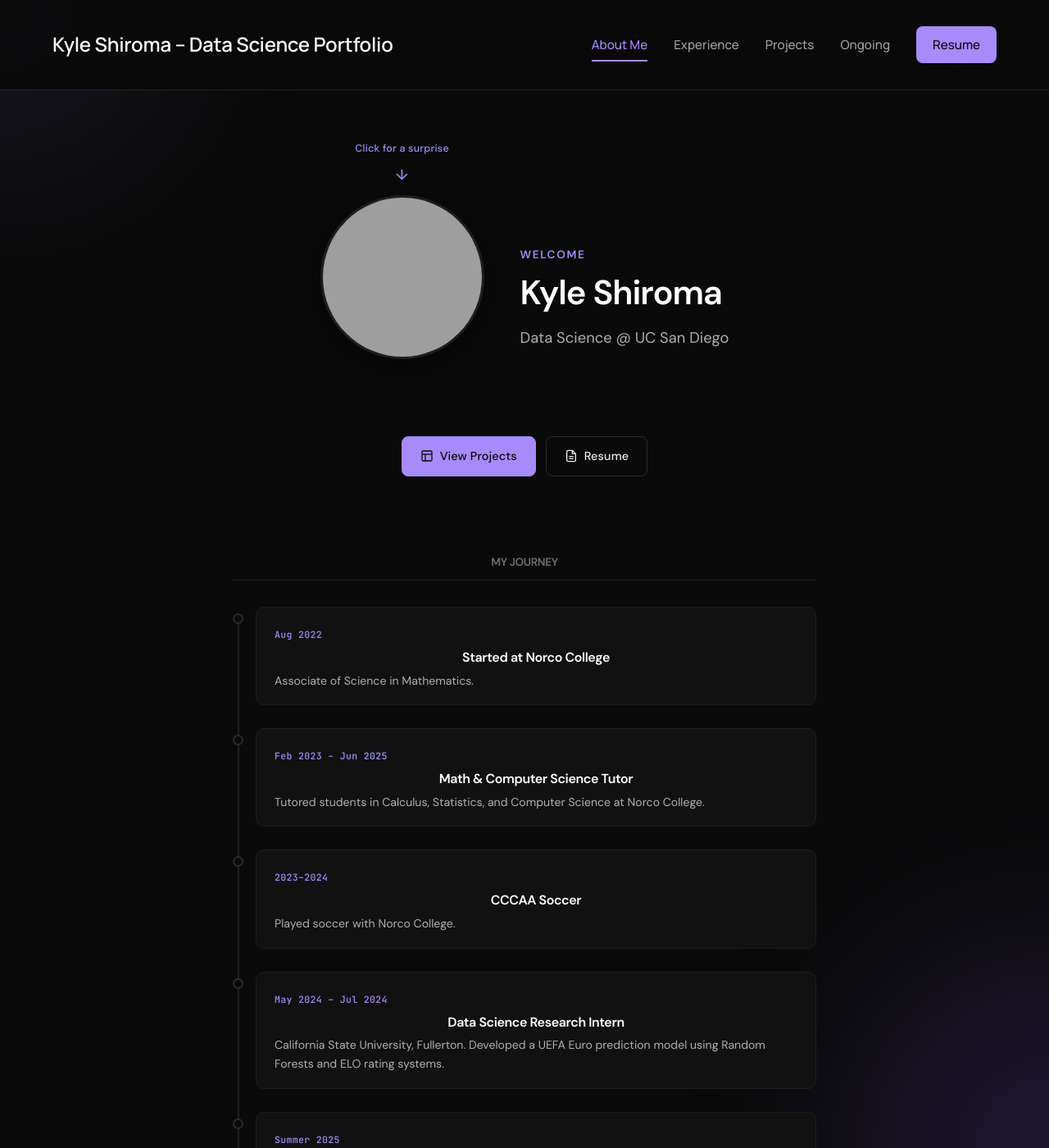
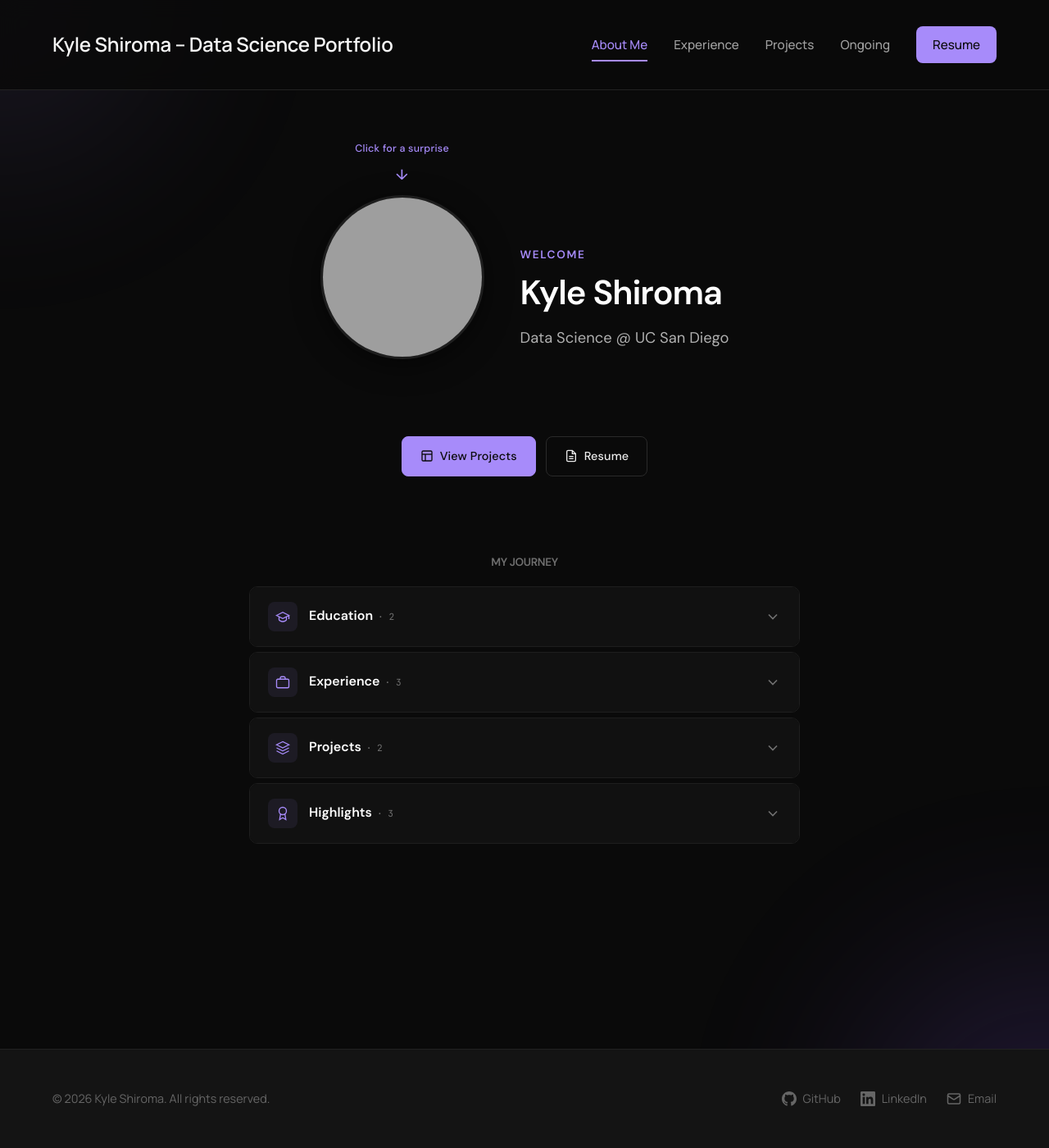
Before and after one commit to k-shiroma-code/k-shiroma-code.github.io, a Jekyll site: the page built from index.md, in a window 1280 px wide and 1400 px high. Shown: the whole window at 82% size. Built offline with Jekyll 4.4.1, drawn with Linux system fonts in a browser that asks for light colours; some web fonts are replaced; some of the changed text lies outside the part shown; grey boxes are pictures that could not be loaded.

Commit message:
Update index.md

```diff
--- a/index.md
+++ b/index.md
@@ -21,7 +21,7 @@ permalink: /
   font-family: 'DM Sans', -apple-system, BlinkMacSystemFont, sans-serif;
   color: var(--text-primary);
   line-height: 1.75;
-  max-width: 760px;
+  max-width: 720px;
   margin: 0 auto;
   padding: 0 24px;
 }
@@ -35,7 +35,7 @@ permalink: /
   line-height: 1.3;
 }
 
-/* ─── Hero Section ─── */
+/* Hero Section */
 .hero-section {
   display: flex;
   flex-direction: column;
@@ -52,16 +52,14 @@ permalink: /
   width: 100%;
 }
 
-.hero-intro {
-  text-align: left;
-}
+.hero-intro { text-align: left; }
 
 .hero-content {
   max-width: 700px;
   text-align: center;
 }
 
-/* ─── Profile Photo + Music ─── */
+/* Profile Photo + Music */
 .profile-container {
   position: relative;
   display: flex;
@@ -124,8 +122,8 @@ permalink: /
 }
 
 @keyframes pulse {
-  0%, 100% { box-shadow: 0 8px 32px rgba(0, 0, 0, 0.4), 0 0 0 0 rgba(167, 139, 250, 0.4); }
-  50% { box-shadow: 0 8px 32px rgba(0, 0, 0, 0.4), 0 0 0 15px rgba(167, 139, 250, 0); }
+  0%, 100% { box-shadow: 0 8px 32px rgba(0,0,0,0.4), 0 0 0 0 rgba(167,139,250,0.4); }
+  50% { box-shadow: 0 8px 32px rgba(0,0,0,0.4), 0 0 0 15px rgba(167,139,250,0); }
 }
 
 .now-playing {
@@ -165,13 +163,11 @@ permalink: /
   100% { transform: scaleY(1); }
 }
 
-/* ─── Ambient Effects ─── */
+/* Ambient Effects */
 .ambient-container {
   position: fixed;
-  top: 0;
-  left: 0;
-  width: 100%;
-  height: 100%;
+  top: 0; left: 0;
+  width: 100%; height: 100%;
   pointer-events: none;
   z-index: -1;
   overflow: hidden;
@@ -207,8 +203,7 @@ permalink: /
 
 .soft-glow {
   position: fixed;
-  width: 400px;
-  height: 400px;
+  width: 400px; height: 400px;
   border-radius: 50%;
   filter: blur(120px);
   opacity: 0;
@@ -238,7 +231,7 @@ permalink: /
   50% { opacity: 0.2; transform: scale(1.1); }
 }
 
-/* ─── Hero Text ─── */
+/* Hero Text */
 .hero-greeting {
   color: var(--accent);
   font-size: 0.85rem;
@@ -263,7 +256,7 @@ permalink: /
   font-weight: 400;
 }
 
-/* ─── CTA Buttons ─── */
+/* CTA Buttons */
 .hero-buttons {
   display: flex;
   gap: 12px;
@@ -320,142 +313,177 @@ permalink: /
   color: var(--text-muted);
   text-transform: uppercase;
   letter-spacing: 0.14em;
-  margin-bottom: 32px;
-  padding-bottom: 12px;
+  margin-bottom: 20px;
+}
+
+.accordion {
+  display: flex;
+  flex-direction: column;
+  gap: 6px;
+}
+
+.accordion-item {
+  border: 1px solid var(--surface-border);
+  border-radius: 10px;
+  overflow: hidden;
+  transition: border-color 0.3s ease;
+}
+
+.accordion-item:hover,
+.accordion-item.open {
+  border-color: var(--surface-border-hover);
+}
+
+.accordion-trigger {
+  width: 100%;
+  display: flex;
+  align-items: center;
+  justify-content: space-between;
+  padding: 18px 22px;
+  background: var(--surface-elevated);
+  border: none;
+  cursor: pointer;
+  text-align: left;
+  font-family: 'DM Sans', sans-serif;
+  transition: background 0.2s ease;
+}
+
+.accordion-trigger:hover {
+  background: #151515;
+}
+
+.accordion-trigger-left {
+  display: flex;
+  align-items: center;
+  gap: 14px;
+}
+
+.accordion-icon {
+  width: 36px;
+  height: 36px;
+  border-radius: 8px;
+  background: var(--accent-dim);
+  display: flex;
+  align-items: center;
+  justify-content: center;
+  flex-shrink: 0;
+  transition: background 0.3s ease;
+}
+
+.accordion-item.open .accordion-icon {
+  background: var(--accent);
+}
+
+.accordion-icon svg {
+  width: 18px;
+  height: 18px;
+  stroke: var(--accent);
+  stroke-width: 1.8;
+  fill: none;
+  transition: stroke 0.3s ease;
+}
+
+.accordion-item.open .accordion-icon svg {
+  stroke: #0a0a0a;
+}
+
+.accordion-label {
+  font-size: 1rem;
+  font-weight: 600;
+  color: #ffffff;
+  line-height: 1.3;
+}
+
+.accordion-count {
+  font-family: 'JetBrains Mono', monospace;
+  font-size: 0.7rem;
+  color: var(--text-muted);
+  margin-left: 2px;
+  font-weight: 400;
+}
+
+.accordion-chevron {
+  width: 20px;
+  height: 20px;
+  stroke: var(--text-muted);
+  stroke-width: 2;
+  fill: none;
+  flex-shrink: 0;
+  transition: transform 0.3s ease, stroke 0.3s ease;
+}
+
+.accordion-item.open .accordion-chevron {
+  transform: rotate(180deg);
+  stroke: var(--accent);
+}
+
+.accordion-panel {
+  max-height: 0;
+  overflow: hidden;
+  transition: max-height 0.35s ease;
+}
+
+.accordion-panel-inner {
+  padding: 4px 22px 20px;
+  background: var(--surface-elevated);
+}
+
+.journey-entry {
+  padding: 14px 0;
   border-bottom: 1px solid var(--surface-border);
 }
 
-.timeline {
-  position: relative;
-  padding-left: 28px;
+.journey-entry:last-child {
+  border-bottom: none;
+  padding-bottom: 0;
 }
 
-.timeline::before {
-  content: '';
-  position: absolute;
-  left: 6px;
-  top: 8px;
-  bottom: 8px;
-  width: 1.5px;
-  background: var(--surface-border);
+.journey-entry:first-child {
+  padding-top: 8px;
 }
 
-.timeline-item {
-  position: relative;
-  padding-bottom: 28px;
-}
-
-.timeline-item:last-child { padding-bottom: 0; }
-
-.timeline-marker {
-  position: absolute;
-  left: -28px;
-  top: 8px;
-  width: 13px;
-  height: 13px;
-  background: var(--surface);
-  border: 2.5px solid var(--surface-border-hover);
-  border-radius: 50%;
-  z-index: 1;
-  transition: all 0.25s ease;
-}
-
-.timeline-item:hover .timeline-marker {
-  border-color: var(--accent);
-  background: var(--accent);
-  box-shadow: 0 0 0 4px var(--accent-dim);
-}
-
-.timeline-content {
-  background: var(--surface-elevated);
-  border: 1px solid var(--surface-border);
-  border-radius: 10px;
-  padding: 18px 22px;
-  transition: border-color 0.25s ease, transform 0.25s ease;
-}
-
-.timeline-content:hover {
-  border-color: var(--surface-border-hover);
-  transform: translateX(3px);
-}
-
-.timeline-date {
+.journey-date {
   font-family: 'JetBrains Mono', monospace;
-  font-size: 0.72rem;
+  font-size: 0.7rem;
   font-weight: 500;
   color: var(--accent);
   letter-spacing: 0.03em;
+  display: block;
+  margin-bottom: 4px;
 }
 
-.timeline-title {
-  font-size: 1rem;
+.journey-title {
+  font-size: 0.92rem;
   font-weight: 600;
-  color: #ffffff;
-  margin: 5px 0 6px;
+  color: var(--text-primary);
+  margin: 0 0 3px 0;
   line-height: 1.35;
 }
 
-.timeline-text {
-  font-size: 0.88rem;
+.journey-desc {
+  font-size: 0.84rem;
   color: var(--text-secondary);
   margin: 0;
-  line-height: 1.6;
+  line-height: 1.55;
 }
 
-/* ─── Responsive ─── */
+/* Responsive */
 @media (max-width: 768px) {
-  .home-container {
-    padding: 0 20px;
-  }
-
-  .hero-section {
-    padding: 36px 0 48px;
-  }
-
-  .hero-top {
-    flex-direction: column;
-    gap: 24px;
-  }
-
-  .hero-intro {
-    text-align: center;
-  }
-
-  .hero-title {
-    font-size: 2rem;
-  }
-
-  .hero-subtitle {
-    font-size: 1.05rem;
-  }
-
-  .hero-image {
-    width: 160px;
-    height: 160px;
-  }
-
-  .music-caption {
-    top: -38px;
-    font-size: 0.72rem;
-  }
-
-  .timeline {
-    padding-left: 24px;
-  }
-
-  .timeline-marker {
-    left: -24px;
-  }
-
-  .timeline-content {
-    padding: 16px 18px;
-  }
+  .home-container { padding: 0 20px; }
+  .hero-section { padding: 36px 0 48px; }
+  .hero-top { flex-direction: column; gap: 24px; }
+  .hero-intro { text-align: center; }
+  .hero-title { font-size: 2rem; }
+  .hero-subtitle { font-size: 1.05rem; }
+  .hero-image { width: 160px; height: 160px; }
+  .music-caption { top: -38px; font-size: 0.72rem; }
+  .accordion-trigger { padding: 16px 18px; }
+  .accordion-panel-inner { padding: 4px 18px 18px; }
 }
 </style>
 
 <div class="home-container">
 
-<!-- Ambient Elements -->
 <div class="soft-glow" id="glow1"></div>
 <div class="soft-glow" id="glow2"></div>
 
@@ -468,7 +496,6 @@ permalink: /
   <div class="particle"></div>
 </div>
 
-<!-- Hero -->
 <section class="hero-section">
   <div class="hero-top">
     <div class="profile-container">
@@ -497,14 +524,10 @@ permalink: /
     </div>
   </div>
 
-  <!-- Hidden YouTube Player -->
   <iframe
-    id="bgMusic"
-    width="0"
-    height="0"
+    id="bgMusic" width="0" height="0"
     src="https://www.youtube.com/embed/PL7AvEObPAM?enablejsapi=1&autoplay=0&loop=1&playlist=PL7AvEObPAM"
-    frameborder="0"
-    allow="autoplay; encrypted-media"
+    frameborder="0" allow="autoplay; encrypted-media"
     style="position: absolute; visibility: hidden;"
   ></iframe>
 
@@ -565,99 +586,143 @@ permalink: /
   </div>
 </section>
 
-<!-- Journey Timeline -->
-<section class="timeline-section">
+<section class="journey-section">
   <h2 class="section-header">My Journey</h2>
-  <div class="timeline">
-    <div class="timeline-item">
-      <div class="timeline-marker"></div>
-      <div class="timeline-content">
-        <span class="timeline-date">Aug 2022</span>
-        <h3 class="timeline-title">Started at Norco College</h3>
-        <p class="timeline-text">Associate of Science in Mathematics.</p>
+  <div class="accordion">
+
+    <div class="accordion-item">
+      <button class="accordion-trigger" onclick="toggleAccordion(this)">
+        <span class="accordion-trigger-left">
+          <span class="accordion-icon">
+            <svg viewBox="0 0 24 24"><path d="M22 10v6M2 10l10-5 10 5-10 5z"/><path d="M6 12v5c0 1.1 2.7 3 6 3s6-1.9 6-3v-5"/></svg>
+          </span>
+          <span class="accordion-label">Education <span class="accordion-count">&middot; 2</span></span>
+        </span>
+        <svg class="accordion-chevron" viewBox="0 0 24 24"><polyline points="6 9 12 15 18 9"/></svg>
+      </button>
+      <div class="accordion-panel">
+        <div class="accordion-panel-inner">
+          <div class="journey-entry">
+            <span class="journey-date">Sep 2025 &ndash; Present</span>
+            <h3 class="journey-title">UC San Diego</h3>
+            <p class="journey-desc">B.S. in Data Science, Minor in Mathematics.</p>
+          </div>
+          <div class="journey-entry">
+            <span class="journey-date">Aug 2022 &ndash; Jun 2025</span>
+            <h3 class="journey-title">Norco College</h3>
+            <p class="journey-desc">Associate of Science in Mathematics.</p>
+          </div>
+        </div>
       </div>
     </div>
-    <div class="timeline-item">
-      <div class="timeline-marker"></div>
-      <div class="timeline-content">
-        <span class="timeline-date">Feb 2023 – Jun 2025</span>
-        <h3 class="timeline-title">Math & Computer Science Tutor</h3>
-        <p class="timeline-text">Tutored students in Calculus, Statistics, and Computer Science at Norco College.</p>
+
+    <div class="accordion-item">
+      <button class="accordion-trigger" onclick="toggleAccordion(this)">
+        <span class="accordion-trigger-left">
+          <span class="accordion-icon">
+            <svg viewBox="0 0 24 24"><rect x="2" y="7" width="20" height="14" rx="2"/><path d="M16 7V5a2 2 0 0 0-2-2h-4a2 2 0 0 0-2 2v2"/></svg>
+          </span>
+          <span class="accordion-label">Experience <span class="accordion-count">&middot; 3</span></span>
+        </span>
+        <svg class="accordion-chevron" viewBox="0 0 24 24"><polyline points="6 9 12 15 18 9"/></svg>
+      </button>
+      <div class="accordion-panel">
+        <div class="accordion-panel-inner">
+          <div class="journey-entry">
+            <span class="journey-date">Jan 2026 &ndash; Present</span>
+            <h3 class="journey-title">Data Analytics Intern &middot; Southern California Edison</h3>
+            <p class="journey-desc">SP&amp;E team. Incoming Summer 2026 Intern.</p>
+          </div>
+          <div class="journey-entry">
+            <span class="journey-date">Oct 2025 &ndash; Present</span>
+            <h3 class="journey-title">HDSI Lab 3.0 Fellow &middot; UC San Diego</h3>
+            <p class="journey-desc">Developing AI and robotics projects for K&ndash;12 education, including interactive hardware prototypes and sports-focused LLM applications.</p>
+          </div>
+          <div class="journey-entry">
+            <span class="journey-date">May 2024 &ndash; Jul 2024</span>
+            <h3 class="journey-title">Data Science Research Intern &middot; CSU Fullerton</h3>
+            <p class="journey-desc">Built a UEFA Euro prediction model using Random Forests and ELO rating systems under Dr. Doina Bein.</p>
+          </div>
+        </div>
       </div>
     </div>
-    <div class="timeline-item">
-      <div class="timeline-marker"></div>
-      <div class="timeline-content">
-        <span class="timeline-date">2023–2024</span>
-        <h3 class="timeline-title">CCCAA Soccer</h3>
-        <p class="timeline-text">Played soccer with Norco College.</p>
+
+    <div class="accordion-item">
+      <button class="accordion-trigger" onclick="toggleAccordion(this)">
+        <span class="accordion-trigger-left">
+          <span class="accordion-icon">
+            <svg viewBox="0 0 24 24"><path d="M12 2L2 7l10 5 10-5-10-5z"/><path d="M2 17l10 5 10-5"/><path d="M2 12l10 5 10-5"/></svg>
+          </span>
+          <span class="accordion-label">Projects <span class="accordion-count">&middot; 2</span></span>
+        </span>
+        <svg class="accordion-chevron" viewBox="0 0 24 24"><polyline points="6 9 12 15 18 9"/></svg>
+      </button>
+      <div class="accordion-panel">
+        <div class="accordion-panel-inner">
+          <div class="journey-entry">
+            <span class="journey-date">Jan 2026 &ndash; Present</span>
+            <h3 class="journey-title">CER Energy Dashboard &middot; DS3 Consultant</h3>
+            <p class="journey-desc">Building a real-time energy analytics dashboard for the UCSD Center for Energy Research to visualize international oil import dependencies.</p>
+          </div>
+          <div class="journey-entry">
+            <span class="journey-date">Oct 2025 &ndash; Dec 2025</span>
+            <h3 class="journey-title">EvoCharge &middot; DS3 Project Member</h3>
+            <p class="journey-desc">Built a machine learning dashboard using Lasso Regression to predict EV charging costs and station availability.</p>
+          </div>
+        </div>
       </div>
     </div>
-    <div class="timeline-item">
-      <div class="timeline-marker"></div>
-      <div class="timeline-content">
-        <span class="timeline-date">May 2024 – Jul 2024</span>
-        <h3 class="timeline-title">Data Science Research Intern</h3>
-        <p class="timeline-text">California State University, Fullerton. Developed a UEFA Euro prediction model using Random Forests and ELO rating systems.</p>
+
+    <div class="accordion-item">
+      <button class="accordion-trigger" onclick="toggleAccordion(this)">
+        <span class="accordion-trigger-left">
+          <span class="accordion-icon">
+            <svg viewBox="0 0 24 24"><circle cx="12" cy="8" r="6"/><path d="M15.477 12.89L17 22l-5-3-5 3 1.523-9.11"/></svg>
+          </span>
+          <span class="accordion-label">Highlights <span class="accordion-count">&middot; 3</span></span>
+        </span>
+        <svg class="accordion-chevron" viewBox="0 0 24 24"><polyline points="6 9 12 15 18 9"/></svg>
+      </button>
+      <div class="accordion-panel">
+        <div class="accordion-panel-inner">
+          <div class="journey-entry">
+            <span class="journey-date">Summer 2025</span>
+            <h3 class="journey-title">Won Healthcare Hackathon</h3>
+            <p class="journey-desc">ASA NYC x AI4Purpose.</p>
+          </div>
+          <div class="journey-entry">
+            <span class="journey-date">Fall 2025</span>
+            <h3 class="journey-title">Dino Cage Competition</h3>
+            <p class="journey-desc">Shark Tank-style pitch competition.</p>
+          </div>
+          <div class="journey-entry">
+            <span class="journey-date">2023&ndash;2024</span>
+            <h3 class="journey-title">CCCAA Soccer &middot; Norco College</h3>
+            <p class="journey-desc">Played competitive college soccer.</p>
+          </div>
+        </div>
       </div>
     </div>
-    <div class="timeline-item">
-      <div class="timeline-marker"></div>
-      <div class="timeline-content">
-        <span class="timeline-date">Summer 2025</span>
-        <h3 class="timeline-title">Won Healthcare Hackathon</h3>
-        <p class="timeline-text">ASA NYC x AI4Purpose.</p>
-      </div>
-    </div>
-    <div class="timeline-item">
-      <div class="timeline-marker"></div>
-      <div class="timeline-content">
-        <span class="timeline-date">Sep 2025</span>
-        <h3 class="timeline-title">Transferred to UC San Diego</h3>
-        <p class="timeline-text">Pursuing B.S. in Data Science with a minor in Mathematics.</p>
-      </div>
-    </div>
-    <div class="timeline-item">
-      <div class="timeline-marker"></div>
-      <div class="timeline-content">
-        <span class="timeline-date">Oct 2025 – Present</span>
-        <h3 class="timeline-title">HDSI Lab 3.0 Fellow</h3>
-        <p class="timeline-text">Developing interdisciplinary AI and robotics projects for K–12 education, including interactive hardware prototypes and sports-focused LLM applications.</p>
-      </div>
-    </div>
-    <div class="timeline-item">
-      <div class="timeline-marker"></div>
-      <div class="timeline-content">
-        <span class="timeline-date">Oct 2025 – Dec 2025</span>
-        <h3 class="timeline-title">DS3 Project Member – EvoCharge</h3>
-        <p class="timeline-text">Built a machine learning dashboard using Lasso Regression to predict EV charging costs and availability.</p>
-      </div>
-    </div>
-    <div class="timeline-item">
-      <div class="timeline-marker"></div>
-      <div class="timeline-content">
-        <span class="timeline-date">Fall 2025</span>
-        <h3 class="timeline-title">Dino Cage Competition</h3>
-        <p class="timeline-text">Shark Tank-style pitch competition.</p>
-      </div>
-    </div>
-    <div class="timeline-item">
-      <div class="timeline-marker"></div>
-      <div class="timeline-content">
-        <span class="timeline-date">Jan 2026 – Present</span>
-        <h3 class="timeline-title">DS3 Consultant – CER Energy Dashboard</h3>
-        <p class="timeline-text">Developing a real-time energy analytics dashboard for the UCSD Center for Energy Research.</p>
-      </div>
-    </div>
-    <div class="timeline-item">
-      <div class="timeline-marker"></div>
-      <div class="timeline-content">
-        <span class="timeline-date">Jan 2026 – Present</span>
-        <h3 class="timeline-title">Data Science Intern – Southern California Edison</h3>
-        <p class="timeline-text">SP&E team. Incoming Summer 2026 Intern.</p>
-      </div>
-    </div>
+
   </div>
 </section>
 
+<script>
+function toggleAccordion(trigger) {
+  var item = trigger.parentElement;
+  var panel = trigger.nextElementSibling;
+  var isOpen = item.classList.contains('open');
+
+  document.querySelectorAll('.accordion-item').forEach(function(el) {
+    el.classList.remove('open');
+    el.querySelector('.accordion-panel').style.maxHeight = null;
+  });
+
+  if (!isOpen) {
+    item.classList.add('open');
+    panel.style.maxHeight = panel.scrollHeight + 'px';
+  }
+}
+</script>
+
 </div>
```
Also changed, not shown: other parts of index.md (+7 -11 lines).
